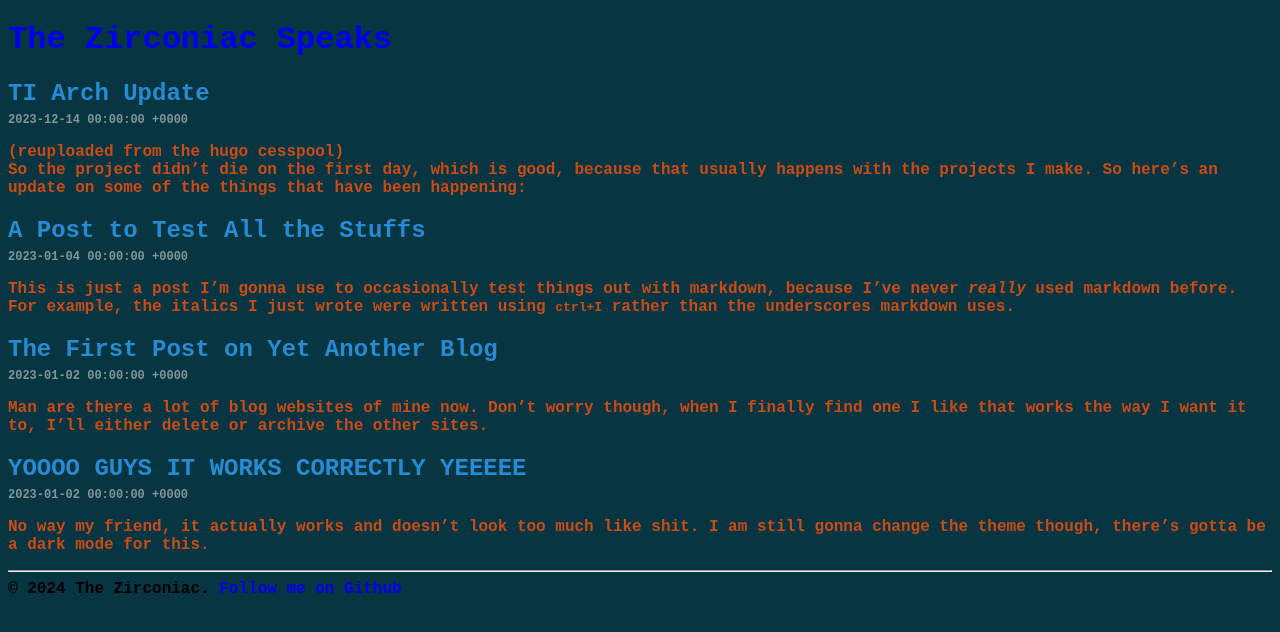
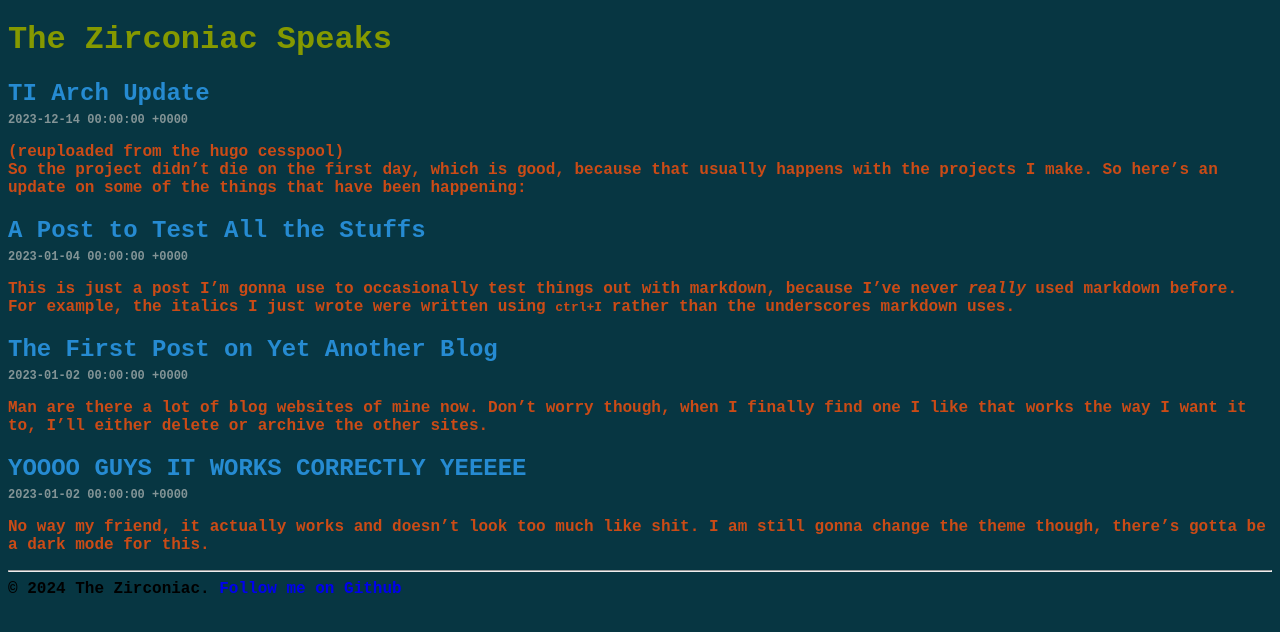
Before and after one commit to ZirconiaCubed3v2/ZirconiaCubed3v2.github.io, a Jekyll site: the page built from index.html, in a window 1280 px wide. Shown: the top 632 px of the page. Built offline with Jekyll 4.4.1, drawn with Linux system fonts in a browser that asks for light colours; the list of posts is cut into pages by our own code.

Commit message:
Update default.html

```diff
--- a/_layouts/default.html
+++ b/_layouts/default.html
@@ -9,7 +9,7 @@
     <link rel="alternate" type="application/rss+xml" title="{{ site.title }}" href="{{ site.url }}/feed.xml">
   </head>
   <body>
-      <h1 style="color: #dc322f"><a href="/">{{ site.name }}</a></h1>
+      <h1><a id="sitetitle" href="/">{{ site.name }}</a></h1>
 
       {{ content }}
 
```
